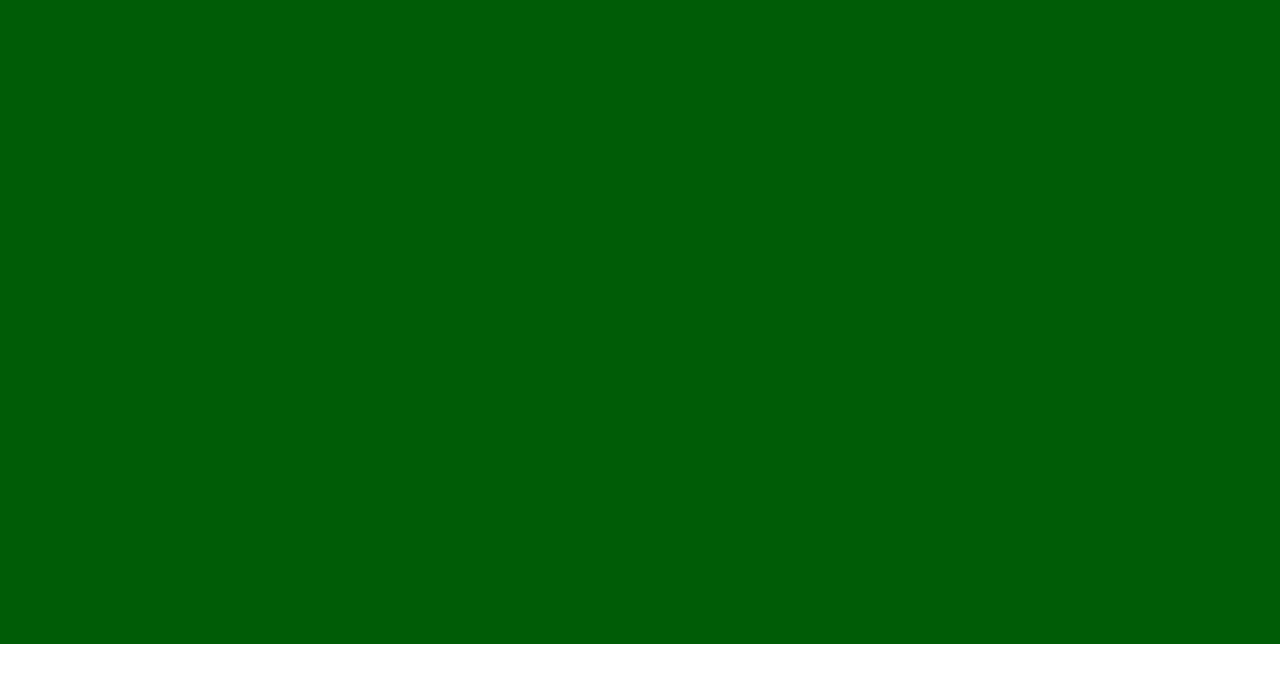
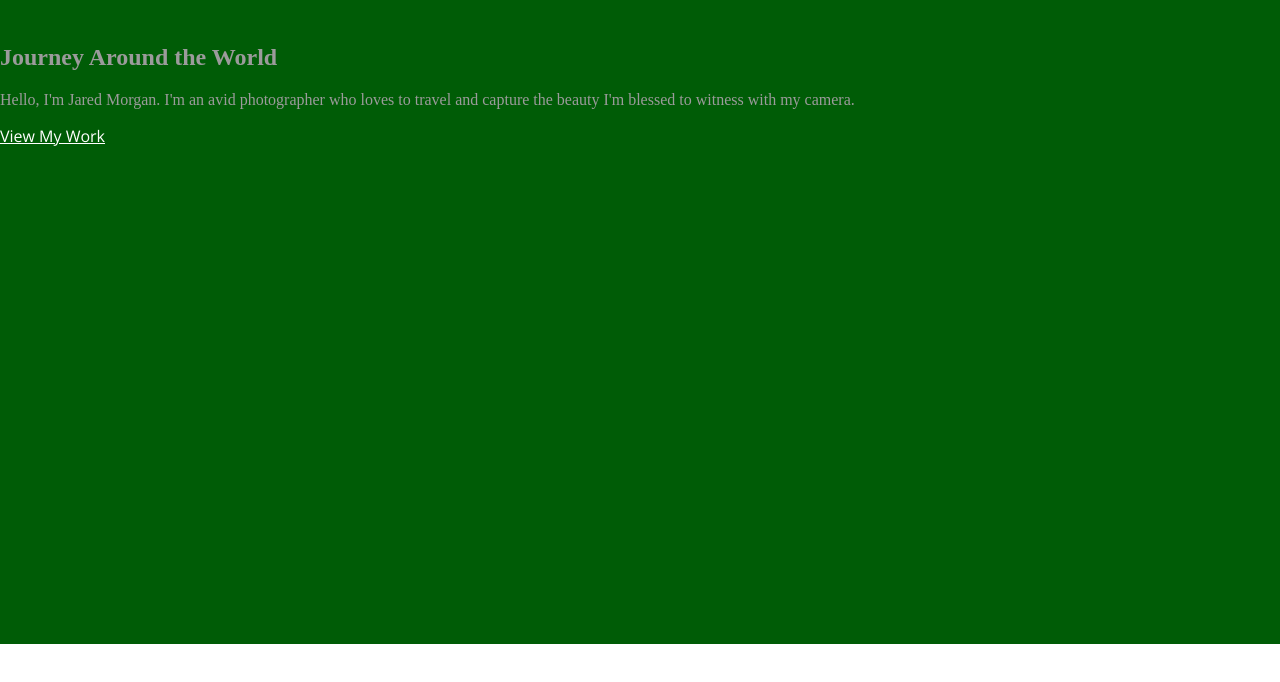
Before and after one commit to kendallawills/Codecademy-Journey, a plain HTML site: page index.html in a window 1280 px wide. Shown: the part 56-738 px from the top of the page. Drawn offline with nearby package versions, Linux system fonts and the light colour scheme.

Commit message:
Update Header

```diff
--- a/index.html
+++ b/index.html
@@ -23,7 +23,14 @@
                 </ul>
             </nav>
         </header>
-
+        <div class="container">
+            <div class="photo-hero-text">
+                <h1>Journey Around the <span>World</span></h1>
+                <p>Hello, I'm Jared Morgan. I'm an avid photographer who loves to travel and
+                    capture the beauty I'm blessed to witness with my camera.</p>
+                <a href="#" class="button button-primary">View My Work</a>
+            </div>
+        </div>
     </section>
 
 </html>
```
